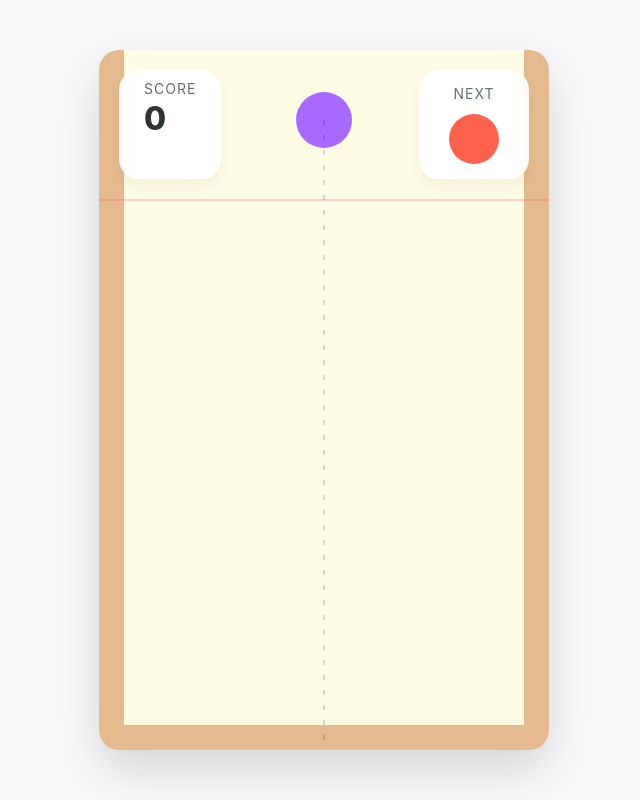
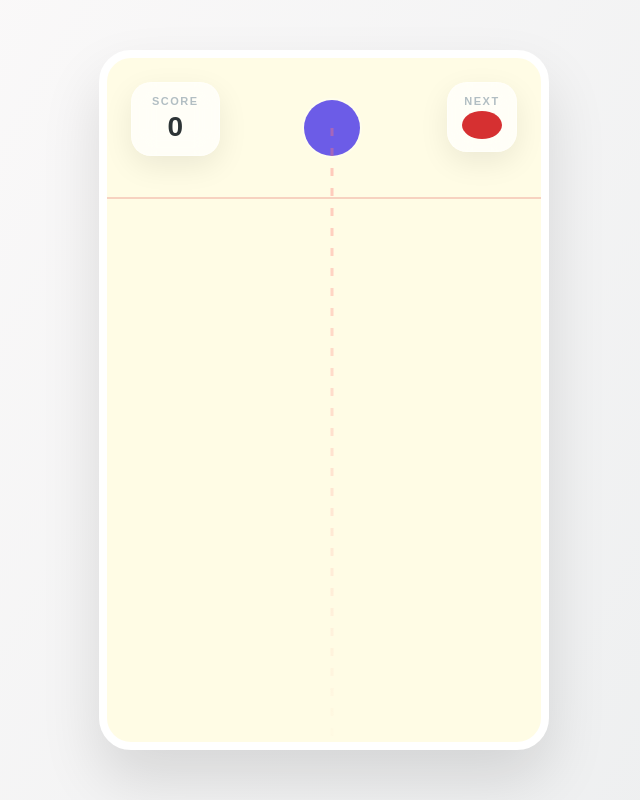
Before and after one commit to ChocoBreeze/My-suika-game, a plain HTML site: page index.html in a window 1280 px wide. Shown: the whole page, without its empty margins (316-956 px from the left). Drawn offline with nearby package versions, Linux system fonts and the light colour scheme; a web font is replaced by a local one.

Commit message:
Total visual overhaul: Premium UI, particle effects, and shake animations

```diff
--- a/index.html
+++ b/index.html
@@ -3,139 +3,154 @@
 <head>
     <meta charset="UTF-8">
     <meta name="viewport" content="width=device-width, initial-scale=1.0">
-    <title>Suika Game Evolution</title>
+    <title>Suika Game: Premium Edition</title>
+    <!-- 고급 서체 및 아이콘 -->
+    <link rel="stylesheet" href="https://cdn.jsdelivr.net/gh/orioncactus/pretendard/dist/web/static/pretendard.css">
     <style>
         :root {
-            --bg-color: #f8f9fa;
-            --container-bg: #fffce5;
-            --ui-bg: rgba(255, 255, 255, 0.9);
-            --accent-color: #ff6b6b;
-            --text-color: #2d3436;
+            --primary-gradient: linear-gradient(135deg, #ff9a9e 0%, #fecfef 100%);
+            --glass-bg: rgba(255, 255, 255, 0.7);
+            --glass-border: rgba(255, 255, 255, 0.3);
+            --text-dark: #2d3436;
+            --accent-red: #ff7675;
+            --shadow-soft: 0 10px 30px rgba(0,0,0,0.08);
+        }
+
+        * {
+            box-sizing: border-box;
+            user-select: none;
+            -webkit-tap-highlight-color: transparent;
         }
 
         body {
             margin: 0;
             padding: 0;
             display: flex;
-            flex-direction: column;
             align-items: center;
             justify-content: center;
-            height: 100vh;
-            background-color: var(--bg-color);
-            font-family: 'Pretendard', -apple-system, BlinkMacSystemFont, system-ui, Roboto, sans-serif;
+            min-height: 100vh;
+            background: #fdfbfb;
+            background-image: linear-gradient(120deg, #fdfbfb 0%, #ebedee 100%);
+            font-family: 'Pretendard', sans-serif;
             overflow: hidden;
-            touch-action: none;
         }
 
         #game-wrapper {
             position: relative;
-            box-shadow: 0 20px 50px rgba(0,0,0,0.15);
-            border-radius: 20px;
+            width: 450px;
+            height: 700px;
+            background: #fffce5;
+            border-radius: 32px;
+            box-shadow: 0 30px 60px rgba(0,0,0,0.12);
+            border: 8px solid #fff;
             overflow: hidden;
-            background-color: var(--container-bg);
         }
 
+        /* 상단 UI 레이어 */
         #ui-overlay {
             position: absolute;
             top: 0;
             left: 0;
             width: 100%;
-            height: 100%;
+            padding: 24px;
+            z-index: 100;
+            display: flex;
+            justify-content: space-between;
             pointer-events: none;
-            z-index: 10;
         }
 
-        .hud-container {
-            display: flex;
-            justify-content: space-between;
-            padding: 20px;
-        }
-
-        .score-box {
-            background: var(--ui-bg);
-            padding: 10px 25px;
+        .glass-panel {
+            background: var(--glass-bg);
+            backdrop-filter: blur(12px);
+            border: 1px solid var(--glass-border);
             border-radius: 20px;
-            box-shadow: 0 8px 15px rgba(0,0,0,0.05);
-            backdrop-filter: blur(5px);
-        }
-
-        .score-label {
-            font-size: 14px;
-            color: #636e72;
-            text-transform: uppercase;
-            letter-spacing: 1px;
-            margin-bottom: 2px;
-        }
-
-        #score {
-            font-size: 32px;
-            font-weight: 800;
-            color: var(--text-color);
-        }
-
-        .next-box {
-            background: var(--ui-bg);
-            padding: 15px;
-            border-radius: 20px;
+            padding: 12px 20px;
+            box-shadow: var(--shadow-soft);
             display: flex;
             flex-direction: column;
             align-items: center;
-            box-shadow: 0 8px 15px rgba(0,0,0,0.05);
-            backdrop-filter: blur(5px);
-            min-width: 80px;
+        }
+
+        .label {
+            font-size: 11px;
+            font-weight: 700;
+            color: #b2bec3;
+            text-transform: uppercase;
+            letter-spacing: 1.5px;
+            margin-bottom: 4px;
+        }
+
+        .value {
+            font-size: 28px;
+            font-weight: 900;
+            color: var(--text-dark);
+            font-variant-numeric: tabular-nums;
+        }
+
+        #next-preview-container {
+            width: 70px;
+            height: 70px;
+            justify-content: center;
         }
 
         #next-preview {
-            width: 50px;
-            height: 50px;
-            margin-top: 10px;
-            background-size: contain;
-            background-repeat: no-repeat;
-            background-position: center;
-            transition: transform 0.3s cubic-bezier(0.175, 0.885, 0.32, 1.275);
+            width: 40px;
+            height: 40px;
+            transition: transform 0.4s cubic-bezier(0.34, 1.56, 0.64, 1);
         }
 
-        #game-over-screen {
+        /* 게임 오버 화면 */
+        #game-over {
             position: absolute;
-            top: 0;
-            left: 0;
-            width: 100%;
-            height: 100%;
-            background: rgba(0, 0, 0, 0.7);
+            inset: 0;
+            background: rgba(45, 52, 54, 0.85);
+            backdrop-filter: blur(15px);
             display: none;
             flex-direction: column;
             align-items: center;
             justify-content: center;
+            z-index: 200;
             color: white;
-            z-index: 100;
-            backdrop-filter: blur(8px);
+            opacity: 0;
+            transition: opacity 0.5s ease;
         }
 
-        #game-over-screen h2 {
-            font-size: 48px;
-            margin-bottom: 10px;
+        #game-over.show {
+            display: flex;
+            opacity: 1;
         }
 
-        #game-over-screen p {
-            font-size: 24px;
-            margin-bottom: 30px;
+        #game-over h1 {
+            font-size: 42px;
+            font-weight: 900;
+            margin: 0 0 8px 0;
+            background: var(--primary-gradient);
+            -webkit-background-clip: text;
+            -webkit-text-fill-color: transparent;
         }
 
-        .retry-btn {
-            padding: 15px 40px;
-            font-size: 20px;
-            font-weight: bold;
-            background: var(--accent-color);
-            border: none;
-            border-radius: 30px;
-            color: white;
-            cursor: pointer;
-            pointer-events: auto;
-            transition: transform 0.2s;
+        #game-over p {
+            font-size: 18px;
+            color: #dfe6e9;
+            margin: 0 0 32px 0;
         }
 
-        .retry-btn:hover {
-            transform: scale(1.05);
+        .btn-restart {
+            padding: 16px 48px;
+            background: white;
+            color: var(--text-dark);
+            border: none;
+            border-radius: 50px;
+            font-size: 18px;
+            font-weight: 800;
+            cursor: pointer;
+            transition: all 0.2s;
+            box-shadow: 0 10px 20px rgba(0,0,0,0.2);
+        }
+
+        .btn-restart:hover {
+            transform: translateY(-3px);
+            box-shadow: 0 15px 25px rgba(0,0,0,0.3);
         }
 
         canvas {
@@ -146,28 +161,25 @@
 <body>
     <div id="game-wrapper">
         <div id="ui-overlay">
-            <div class="hud-container">
-                <div class="score-box">
-                    <div class="score-label">Score</div>
-                    <div id="score">0</div>
-                </div>
-                <div class="next-box">
-                    <div class="score-label">Next</div>
-                    <div id="next-preview"></div>
-                </div>
+            <div class="glass-panel">
+                <span class="label">Score</span>
+                <span id="score-value" class="value">0</span>
+            </div>
+            <div class="glass-panel" id="next-preview-container">
+                <span class="label">Next</span>
+                <div id="next-preview"></div>
             </div>
         </div>
 
-        <div id="game-over-screen">
-            <h2>GAME OVER</h2>
-            <p>Final Score: <span id="final-score">0</span></p>
-            <button class="retry-btn" onclick="location.reload()">Try Again</button>
+        <div id="game-over">
+            <h1>GAME OVER</h1>
+            <p>Your Final Score: <span id="final-score">0</span></p>
+            <button class="btn-restart" onclick="location.reload()">PLAY AGAIN</button>
         </div>
 
         <div id="game-container"></div>
     </div>
 
-    <!-- Matter.js -->
     <script src="https://cdnjs.cloudflare.com/ajax/libs/matter-js/0.19.0/matter.min.js"></script>
     <script src="main.js"></script>
 </body>
--- a/main.js
+++ b/main.js
@@ -1,27 +1,23 @@
-const { Engine, Render, Runner, World, Bodies, Events, Composite, Body } = Matter;
+const { Engine, Render, Runner, World, Bodies, Events, Composite, Body, Vector } = Matter;
 
-/**
- * [과일 설정]
- * 이미지가 있다면 sprite: { texture: 'url' } 형태로 추가할 수 있습니다.
- */
 const FRUITS = [
-    { label: "cherry", radius: 15, color: "#F20306", score: 2, image: "" },
-    { label: "strawberry", radius: 22, color: "#FF624C", score: 4, image: "" },
-    { label: "grape", radius: 28, color: "#A969FF", score: 8, image: "" },
-    { label: "dekopon", radius: 35, color: "#FFA135", score: 16, image: "" },
-    { label: "persimmon", radius: 42, color: "#FF7401", score: 32, image: "" },
-    { label: "apple", radius: 52, color: "#E01010", score: 64, image: "" },
-    { label: "pear", radius: 62, color: "#FFF154", score: 128, image: "" },
-    { label: "peach", radius: 72, color: "#FFAAB1", score: 256, image: "" },
-    { label: "pineapple", radius: 85, color: "#FFE211", score: 512, image: "" },
-    { label: "melon", radius: 100, color: "#A7E051", score: 1024, image: "" },
-    { label: "watermelon", radius: 120, color: "#256214", score: 2048, image: "" },
+    { label: "cherry", radius: 15, color: "#ff7675", score: 2 },
+    { label: "strawberry", radius: 22, color: "#d63031", score: 4 },
+    { label: "grape", radius: 28, color: "#6c5ce7", score: 8 },
+    { label: "dekopon", radius: 35, color: "#fdcb6e", score: 16 },
+    { label: "persimmon", radius: 44, color: "#e17055", score: 32 },
+    { label: "apple", radius: 54, color: "#d63031", score: 64 },
+    { label: "pear", radius: 64, color: "#ffeaa7", score: 128 },
+    { label: "peach", radius: 76, color: "#fab1a0", score: 256 },
+    { label: "pineapple", radius: 90, color: "#f9ca24", score: 512 },
+    { label: "melon", radius: 105, color: "#badc58", score: 1024 },
+    { label: "watermelon", radius: 125, color: "#6ab04c", score: 2048 },
 ];
 
 const WIDTH = 450;
 const HEIGHT = 700;
-const WALL_THICKNESS = 25;
-const DEADLINE = 150;
+const WALL_THICKNESS = 20;
+const DEADLINE = 140;
 
 let engine, render, runner, world;
 let currentFruit = null;
@@ -30,17 +26,16 @@ let isClickable = true;
 let score = 0;
 let gameOver = false;
 let mouseX = WIDTH / 2;
+let particles = [];
 
-// UI 요소
-const scoreEl = document.getElementById("score");
+// UI
+const scoreValueEl = document.getElementById("score-value");
 const nextPreviewEl = document.getElementById("next-preview");
-const gameOverScreen = document.getElementById("game-over-screen");
+const gameOverEl = document.getElementById("game-over");
 const finalScoreEl = document.getElementById("final-score");
 
 function init() {
-    engine = Engine.create({
-        gravity: { y: 1.5 } // 약간 더 묵직한 중력
-    });
+    engine = Engine.create({ gravity: { y: 1.2 } });
     world = engine.world;
 
     render = Render.create({
@@ -50,8 +45,8 @@ function init() {
             width: WIDTH,
             height: HEIGHT,
             wireframes: false,
-            background: "transparent", // CSS 배경 사용
-            showAngleIndicator: false
+            background: "transparent",
+            pixelRatio: window.devicePixelRatio
         }
     });
 
@@ -59,21 +54,24 @@ function init() {
     runner = Runner.create();
     Runner.run(runner, engine);
 
-    // 바닥과 벽 (모서리 둥글게 표현은 어려우므로 색상만 세련되게)
-    const wallOpts = { isStatic: true, render: { fillStyle: "#E6BA8F" }, friction: 0.1 };
-    const ground = Bodies.rectangle(WIDTH / 2, HEIGHT + 25, WIDTH, 100, wallOpts);
-    const leftWall = Bodies.rectangle(-25, HEIGHT / 2, 100, HEIGHT, wallOpts);
-    const rightWall = Bodies.rectangle(WIDTH + 25, HEIGHT / 2, 100, HEIGHT, wallOpts);
+    const wallOpts = {
+        isStatic: true,
+        render: { fillStyle: "#E6BA8F" },
+        friction: 0.2
+    };
 
-    World.add(world, [ground, leftWall, rightWall]);
+    World.add(world, [
+        Bodies.rectangle(WIDTH / 2, HEIGHT + 50, WIDTH, 100, wallOpts), // Ground
+        Bodies.rectangle(-25, HEIGHT / 2, 50, HEIGHT, wallOpts),        // Left
+        Bodies.rectangle(WIDTH + 25, HEIGHT / 2, 50, HEIGHT, wallOpts)   // Right
+    ]);
 
     spawnFruit();
     updateNextPreview();
 
-    // 입력 핸들러
     const canvas = render.canvas;
 
-    const onMove = (e) => {
+    const handleMove = (e) => {
         if (gameOver || !currentFruit || !isClickable) return;
         const rect = canvas.getBoundingClientRect();
         const clientX = e.touches ? e.touches[0].clientX : e.clientX;
@@ -85,33 +83,33 @@ function init() {
         Body.setPosition(currentFruit, { x: mouseX, y: 70 });
     };
 
-    const onClick = () => {
+    const handleRelease = () => {
         if (gameOver || !currentFruit || !isClickable) return;
-
         isClickable = false;
         Body.setStatic(currentFruit, false);
 
         setTimeout(() => {
-            if (!gameOver) spawnFruit();
-            isClickable = true;
-        }, 800);
+            if (!gameOver) {
+                spawnFruit();
+                isClickable = true;
+            }
+        }, 600);
     };
 
-    canvas.addEventListener("mousemove", onMove);
-    canvas.addEventListener("touchmove", (e) => { e.preventDefault(); onMove(e); }, { passive: false });
-    canvas.addEventListener("mousedown", onClick);
-    canvas.addEventListener("touchend", onClick);
+    canvas.addEventListener("mousemove", handleMove);
+    canvas.addEventListener("touchmove", (e) => { e.preventDefault(); handleMove(e); }, { passive: false });
+    canvas.addEventListener("mousedown", handleRelease);
+    canvas.addEventListener("touchend", (e) => { e.preventDefault(); handleRelease(); }, { passive: false });
 
-    // [합성 및 파티클 효과]
+    // 합성 및 이펙트
     Events.on(engine, "collisionStart", (event) => {
         event.pairs.forEach((pair) => {
             const { bodyA, bodyB } = pair;
-
             if (bodyA.fruitIndex !== undefined && bodyA.fruitIndex === bodyB.fruitIndex) {
                 const index = bodyA.fruitIndex;
-
                 if (index === FRUITS.length - 1) {
-                    removeWithEffect(bodyA, bodyB);
+                    createExplosion(bodyA.position.x, bodyA.position.y, FRUITS[index].color);
+                    World.remove(world, [bodyA, bodyB]);
                     updateScore(FRUITS[index].score * 2);
                     return;
                 }
@@ -119,48 +117,57 @@ function init() {
                 const midX = (bodyA.position.x + bodyB.position.x) / 2;
                 const midY = (bodyA.position.y + bodyB.position.y) / 2;
 
-                removeWithEffect(bodyA, bodyB);
+                createExplosion(midX, midY, FRUITS[index].color);
+                World.remove(world, [bodyA, bodyB]);
 
                 const newFruit = createFruit(midX, midY, index + 1, false);
                 World.add(world, newFruit);
                 updateScore(FRUITS[index + 1].score);
+
+                // 화면 흔들림 효과
+                shakeCanvas();
             }
         });
     });
 
-    // [커스텀 렌더링: 조준선 및 게임 오버 라인]
+    // 커스텀 렌더링 (파티클, 조준선)
     Events.on(render, "afterRender", () => {
         const ctx = render.context;
 
-        // 1. 조준선 (Aim Line)
+        // 1. 조준선 (Gradient)
         if (isClickable && currentFruit) {
+            const grad = ctx.createLinearGradient(0, 70, 0, HEIGHT);
+            grad.addColorStop(0, "rgba(255, 118, 117, 0.4)");
+            grad.addColorStop(1, "rgba(255, 118, 117, 0)");
+
             ctx.beginPath();
-            ctx.setLineDash([5, 10]);
-            ctx.moveTo(currentFruit.position.x, currentFruit.position.y);
+            ctx.setLineDash([8, 12]);
+            ctx.moveTo(currentFruit.position.x, 70);
             ctx.lineTo(currentFruit.position.x, HEIGHT);
-            ctx.strokeStyle = "rgba(0, 0, 0, 0.15)";
-            ctx.lineWidth = 2;
+            ctx.strokeStyle = grad;
+            ctx.lineWidth = 3;
             ctx.stroke();
-            ctx.setLineDash([]); // 대시 초기화
+            ctx.setLineDash([]);
         }
 
-        // 2. 게임 오버 경계선
+        // 2. 데드라인 (위험 표시)
         ctx.beginPath();
         ctx.moveTo(0, DEADLINE);
         ctx.lineTo(WIDTH, DEADLINE);
-        ctx.strokeStyle = "rgba(255, 107, 107, 0.3)";
+        ctx.strokeStyle = "rgba(214, 48, 49, 0.2)";
         ctx.lineWidth = 2;
         ctx.stroke();
+
+        // 3. 파티클 업데이트 및 드로잉
+        updateParticles(ctx);
     });
 
-    // [게임 오버 로직]
+    // 게임 오버 체크
     Events.on(engine, "afterUpdate", () => {
         if (gameOver) return;
-
         Composite.allBodies(world).forEach(body => {
             if (body.fruitIndex !== undefined && !body.isStatic && body.position.y < DEADLINE) {
-                // 과일이 위쪽에 머무를 때 (속도가 충분히 낮을 때)
-                if (body.position.y > 80 && Math.abs(body.velocity.y) < 0.2) {
+                if (body.position.y > 80 && Math.abs(body.velocity.y) < 0.1) {
                     triggerGameOver();
                 }
             }
@@ -169,69 +176,103 @@ function init() {
 }
 
 function spawnFruit() {
-    const index = nextFruitIndex;
-    nextFruitIndex = Math.floor(Math.random() * 4); // 0~3단계 중 랜덤
-
-    currentFruit = createFruit(mouseX, 70, index, true);
+    currentFruit = createFruit(mouseX, 70, nextFruitIndex, true);
+    nextFruitIndex = Math.floor(Math.random() * 4); // 더 큰 과일 등장 확률 높임
     World.add(world, currentFruit);
     updateNextPreview();
 }
 
 function createFruit(x, y, index, isStatic) {
     const cfg = FRUITS[index];
-
-    const options = {
+    const fruit = Bodies.circle(x, y, cfg.radius, {
         isStatic: isStatic,
-        restitution: 0.4,
+        restitution: 0.3,
         friction: 0.1,
         render: {
             fillStyle: cfg.color,
+            strokeStyle: "rgba(255,255,255,0.3)",
+            lineWidth: 4
         }
-    };
-
-    // 이미지 파일이 정의되어 있다면 sprite 적용
-    if (cfg.image) {
-        options.render.sprite = {
-            texture: cfg.image,
-            xScale: (cfg.radius * 2) / 100, // 원본 이미지가 100px 기준일 때
-            yScale: (cfg.radius * 2) / 100
-        };
-    }
-
-    const fruit = Bodies.circle(x, y, cfg.radius, options);
+    });
     fruit.fruitIndex = index;
     return fruit;
 }
 
-function removeWithEffect(bodyA, bodyB) {
-    // 실제 파티클 시스템을 구현하려면 복잡하므로, 단순 제거 전 스케일 애니메이션 효과 등을 고려할 수 있음
-    // 여기선 즉시 제거만 수행 (Matter.js 기본)
-    World.remove(world, [bodyA, bodyB]);
+function updateScore(points) {
+    score += points;
+    scoreValueEl.innerText = score;
+    // 점수 오를 때 스케일 효과
+    scoreValueEl.style.transform = "scale(1.2)";
+    setTimeout(() => scoreValueEl.style.transform = "scale(1)", 100);
 }
 
 function updateNextPreview() {
     const nextCfg = FRUITS[nextFruitIndex];
-    if (nextCfg.image) {
-        nextPreviewEl.style.backgroundImage = `url(${nextCfg.image})`;
-        nextPreviewEl.style.backgroundColor = "transparent";
-    } else {
-        nextPreviewEl.style.backgroundImage = "none";
-        nextPreviewEl.style.backgroundColor = nextCfg.color;
-        nextPreviewEl.style.borderRadius = "50%";
-    }
+    nextPreviewEl.style.backgroundColor = nextCfg.color;
+    nextPreviewEl.style.borderRadius = "50%";
     nextPreviewEl.style.transform = "scale(1.2)";
-    setTimeout(() => { nextPreviewEl.style.transform = "scale(1)"; }, 100);
-}
-
-function updateScore(points) {
-    score += points;
-    scoreEl.innerText = score;
+    setTimeout(() => nextPreviewEl.style.transform = "scale(1)", 150);
 }
 
 function triggerGameOver() {
     gameOver = true;
     finalScoreEl.innerText = score;
-    gameOverScreen.style.display = "flex";
+    gameOverEl.classList.add("show");
 }
 
+/** 파티클 시스템 **/
+function createExplosion(x, y, color) {
+    for (let i = 0; i < 15; i++) {
+        particles.push({
+            x, y,
+            radius: Math.random() * 5 + 2,
+            color,
+            vx: (Math.random() - 0.5) * 10,
+            vy: (Math.random() - 0.5) * 10,
+            life: 1.0
+        });
+    }
+}
+
+function updateParticles(ctx) {
+    for (let i = particles.length - 1; i >= 0; i--) {
+        const p = particles[i];
+        p.x += p.vx;
+        p.y += p.vy;
+        p.vy += 0.2; // 중력
+        p.life -= 0.02;
+
+        if (p.life <= 0) {
+            particles.splice(i, 1);
+            continue;
+        }
+
+        ctx.beginPath();
+        ctx.arc(p.x, p.y, p.radius, 0, Math.PI * 2);
+        ctx.fillStyle = p.color;
+        ctx.globalAlpha = p.life;
+        ctx.fill();
+        ctx.globalAlpha = 1.0;
+    }
+}
+
+function shakeCanvas() {
+    const wrapper = document.getElementById("game-wrapper");
+    wrapper.style.animation = "shake 0.2s ease-in-out";
+    setTimeout(() => wrapper.style.animation = "", 200);
+}
+
+// Shake animation 정의 추가
+const style = document.createElement('style');
+style.innerHTML = `
+@keyframes shake {
+    0% { transform: translate(1px, 1px) rotate(0deg); }
+    20% { transform: translate(-3px, 0px) rotate(-1deg); }
+    40% { transform: translate(3px, 2px) rotate(1deg); }
+    60% { transform: translate(-3px, 1px) rotate(0deg); }
+    80% { transform: translate(3px, 1px) rotate(-1deg); }
+    100% { transform: translate(1px, -2px) rotate(0deg); }
+}`;
+document.head.appendChild(style);
+
 init();
```
